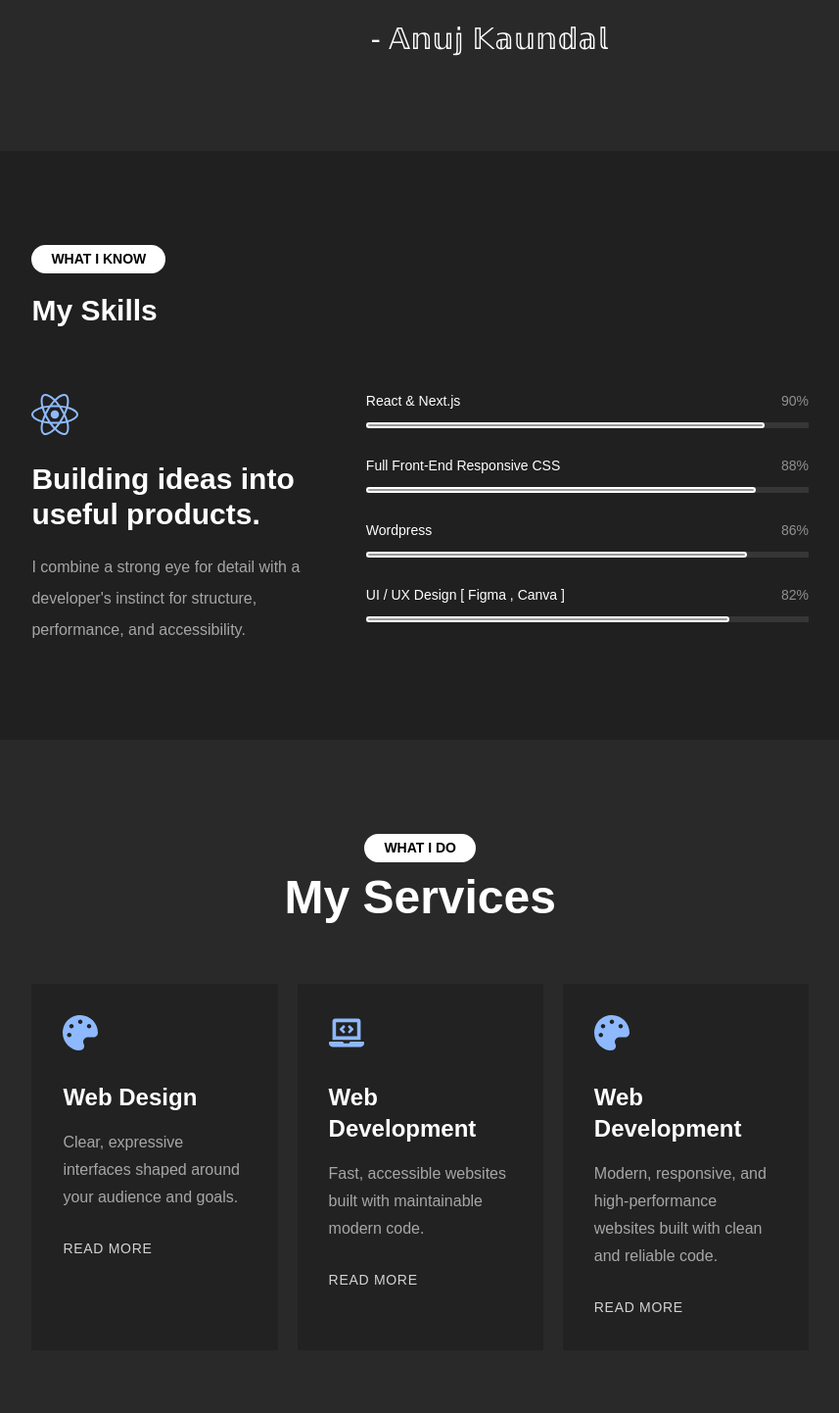
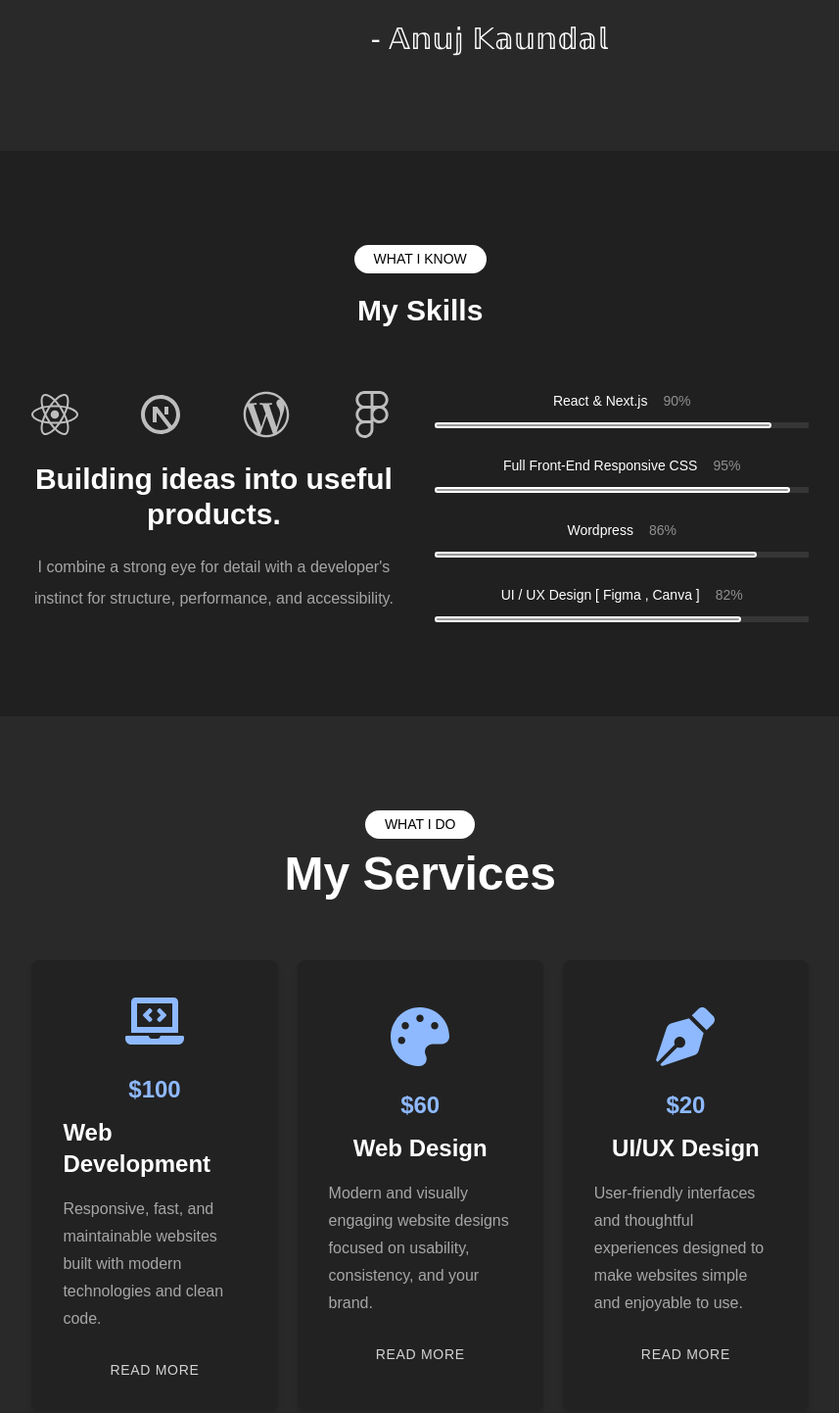
Before and after one commit to anujkaundal25/anuj-kaundal, a Next.js app: page / in a window 1280 px wide. Shown: the part 1356-2798 px from the top of the page at 98% size, without its empty margins (358-1215 px from the left). Built offline with nearby package versions, Linux system fonts and the light colour scheme.

Commit message:
create full portfolio

```diff
--- a/src/app/globals.css
+++ b/src/app/globals.css
@@ -42,7 +42,7 @@ button,li{
   padding: 0.25rem 1.25rem;
   color: #000000;
   font-size: 14px;
-  font-weight: 600;
+  font-weight: 300;
   line-height: 1.5;
   text-transform: uppercase;
 }
--- a/src/app/page.js
+++ b/src/app/page.js
@@ -3,7 +3,7 @@ import HeroSection from "@/component/home/HeroSection";
 import AboutMe from "@/component/home/AboutMe";
 import Skills from "@/component/home/Skills";
 import Services from "@/component/home/Services";
-import PortfolioSection from "@/component/home/Portfolio";
+import PortfolioSection from "@/component/home/Project";
 import Contact from "@/component/home/Contact";
 import Footer from "@/component/ui/Footer";
 
--- a/src/component/home/Contact.jsx
+++ b/src/component/home/Contact.jsx
@@ -67,7 +67,7 @@ export default function ContactSection() {
     <>
       <section
         id="contact"
-        className="scroll-mt-6 bg-[#1e1e1e] px-8 py-24 text-white sm:px-14 md:ml-[23%] md:px-16 lg:px-24"
+        className="scroll-mt-6 bg-[#1e1e1e] px-8 py-24 text-center text-white sm:px-14 md:ml-[23%] md:px-16 lg:px-24"
       >
         <p className="section-label mx-auto mb-12">Contact</p>
 
--- a/src/component/home/Portfolio.jsx
+++ b/src/component/home/Project.jsx
@@ -30,9 +30,9 @@ export default function PortfolioSection() {
                 className="h-52 w-full aspect-[1/1] object-contain p-2 transition duration-500"
               />
               {/* Text overlay on hover */}
-              <div className="absolute inset-x-0 bottom-0 bg-gradient-to-t from-black/95 via-black/70 to-transparent p-6 pt-12 transition-all duration-300 translate-y-2 opacity-0 group-hover:translate-y-0 group-hover:opacity-100">
-                <p className="text-xs font-semibold uppercase tracking-[0.25em] bg-white w-fit px-2 py-1 rounded-full text-black">{project.category}</p>
-                <h3 className="mt-2 text-xl font-semibold">{project.title}</h3>
+              <div className="absolute inset-x-0 bottom-0 bg-gradient-to-t from-black/95 via-black/70 to-transparent p-6 pt-12 transition-all duration-300 translate-y-2 lg:opacity-0 group-hover:translate-y-0 group-hover:opacity-100">
+                <p className="mx-auto w-fit rounded-full bg-white px-2 py-1 text-center text-xs font-semibold uppercase tracking-[0.25em] text-black">{project.category}</p>
+                <h3 className="mt-2 text-center text-xl font-semibold">{project.title}</h3>
               </div>
             </a>
           ))}
--- a/src/component/home/Services.jsx
+++ b/src/component/home/Services.jsx
@@ -1,25 +1,83 @@
-import React from "react";
-import { FaLaptopCode, FaPalette } from "react-icons/fa";
+"use client";
+
+import React, { useEffect, useState } from "react";
+import { FaLaptopCode, FaPalette, FaPenNib } from "react-icons/fa";
+
 const services = [
   {
-    icon: FaPalette,
-    title: "Web Design",
-    text: "Clear, expressive interfaces shaped around your audience and goals.",
-  },
-  {
     icon: FaLaptopCode,
+    price: "$100",
     title: "Web Development",
-    text: "Fast, accessible websites built with maintainable modern code.",
+    text: "Responsive, fast, and maintainable websites built with modern technologies and clean code.",
+    points: [
+      "“An advance payment of $50 is required and is non-refundable if the client cancels the project.”",
+      "Project delivery within 3 months.",
+      "1 months free support after delivery.",
+      "Up to 3 minor revision rounds included.",
+      "Up to 2 functional changes included.",
+      "Major changes will be charged separately.",
+      "Extra features are not included in the agreed price.",
+      "Client delays may extend the delivery date.",
+      "Domain, Hosting are not included in the agreed price.",
+      "Cancellation after work starts = no refund.",
+    ],
   },
   {
     icon: FaPalette,
-    title: "Web Development",
-    text: "Modern, responsive, and high-performance websites built with clean and reliable code.",
+    price: "$60",
+    title: "Web Design",
+    text: "Modern and visually engaging website designs focused on usability, consistency, and your brand.",
+    points: [
+      "“An advance payment of $20 is required and is non-refundable if the client cancels the project.”",
+      "Project delivery within 1 week.",
+      "2 months free support after delivery.",
+      "Minor UI changes are included.",
+      "Major redesigns are charged separately.",
+      "Extra pages are charged separately.",
+      "Final content must be provided by the client.",
+      "Client delays may extend delivery time.",
+      "Design is based on the approved requirements.",
+      "Domain, Hosting are not included in the agreed price.",
+      "Cancellation after work starts = no refund.",
+    ],
+  },
+  {
+    icon: FaPenNib,
+    price: "$20",
+    title: "UI/UX Design",
+    text: "User-friendly interfaces and thoughtful experiences designed to make websites simple and enjoyable to use.",
+    points: [
+      "“An advance payment of $5 is required and is non-refundable if the client cancels the project.”",
+      "Project delivery within 1-2 weeks.",
+      "Up to 3 revision rounds included.",
+      "Minor UI changes are included.",
+      "Major layout changes are charged separately.",
+      "Extra screens are charged separately.",
+      "User flow changes may cost extra.",
+      "Prototype included if mentioned in the scope.",
+      "Client must provide timely feedback.",
+      "Approved designs are considered final.",
+      "Cancellation after work starts = no refund.",
+    ],
   },
 ];
 
 export default function Services() {
+  const [selectedService, setSelectedService] = useState(null);
+
+  useEffect(() => {
+    if (!selectedService) return undefined;
+
+    const handleKeyDown = (event) => {
+      if (event.key === "Escape") setSelectedService(null);
+    };
+
+    document.addEventListener("keydown", handleKeyDown);
+    return () => document.removeEventListener("keydown", handleKeyDown);
+  }, [selectedService]);
+
   return (
+    <>
       <section
         id="services"
         className="scroll-mt-6 bg-[#292929] px-8 py-24 text-white sm:px-14 md:ml-[23%] md:px-16 lg:px-24"
@@ -28,28 +86,77 @@ export default function Services() {
         <p className="section-label mx-auto mb-3">
           What I Do
         </p>
+
         <h2 className="mt-3 text-center text-4xl font-bold sm:text-5xl">
           My Services
         </h2>
+
           <div className="mt-16 grid gap-5 lg:grid-cols-3">
-          {services.map(({ icon: Icon, title, text }) => (
+            {services.map(({ icon: Icon, price, title, text, points }) => (
             <article
               key={title}
-              className="bg-[#222222] p-8 transition-transform duration-300 hover:-translate-y-1"
+              className="bg-[#222222] p-8 transition-transform duration-300 hover:-translate-y-1 flex flex-col items-center justify-center rounded-lg shadow-md hover:shadow-lg"
             >
-              <Icon className="text-4xl text-[#8eb9ff]" />
-              <h3 className="mt-8 text-2xl font-semibold">{title}</h3>
-              <p className="mt-4 leading-7 text-white/60">{text}</p>
-              <a
-                href="#contact"
-                className="mt-7 inline-block text-sm uppercase tracking-wider text-white/80 hover:text-[#8eb9ff]"
+              <Icon className="text-6xl text-[#8eb9ff]" />
+
+              <p className="mt-6 text-2xl font-bold text-[#8eb9ff]">
+                {price}
+              </p>
+
+              <h3 className="mt-3 text-2xl font-semibold">
+                {title}
+              </h3>
+
+              <p className="mt-4 leading-7 text-white/60">
+                {text}
+              </p>
+
+              <button
+                type="button"
+                onClick={() => setSelectedService({ title, points })}
+                className="mt-7 inline-block text-sm uppercase tracking-wider text-white/80 transition-colors hover:text-[#8eb9ff]"
               >
                 Read More
-              </a>
+              </button>
             </article>
             ))}
           </div>
         </div>
       </section>
+
+      {selectedService && (
+        <div
+          className="fixed inset-0 z-50 flex items-center justify-center bg-black/75 px-4 py-8"
+          role="presentation"
+          onClick={() => setSelectedService(null)}
+        >
+          <div
+            role="dialog"
+            aria-modal="true"
+            aria-labelledby="service-modal-title"
+            className="relative max-h-full w-full max-w-lg overflow-y-auto rounded-lg bg-[#222222] p-7 text-white shadow-2xl sm:p-9"
+            onClick={(event) => event.stopPropagation()}
+          >
+            <button
+              type="button"
+              aria-label="Close service details"
+              onClick={() => setSelectedService(null)}
+              className="absolute right-4 top-3 text-2xl leading-none text-white/60 transition-colors hover:text-white"
+            >
+              &times;
+            </button>
+
+            <h2 id="service-modal-title" className="pr-8 text-2xl font-bold text-[#8eb9ff]">
+              {selectedService.title}
+            </h2>
+            <ul className="mt-6 list-disc space-y-3 pl-5 text-left leading-6 text-white/75">
+              {selectedService.points.map((point) => (
+                <li key={point}>{point}</li>
+              ))}
+            </ul>
+          </div>
+        </div>
+      )}
+    </>
   );
 }
--- a/src/component/home/Skills.jsx
+++ b/src/component/home/Skills.jsx
@@ -1,9 +1,11 @@
 import React from "react";
 import { FaReact } from "react-icons/fa";
-
+import { RiNextjsLine } from "react-icons/ri";
+import { FaWordpressSimple } from "react-icons/fa";
+import { FaFigma } from "react-icons/fa";
 const skills = [
   { name: "React & Next.js", value: "90%" },
-  { name: "Full Front-End Responsive CSS", value: "88%" },
+  { name: "Full Front-End Responsive CSS", value: "95%" },
   { name: "Wordpress", value: "86%" },
   { name: "UI / UX Design [ Figma , Canva ]", value: "82%" },
 ];
@@ -12,10 +14,10 @@ export default function SkillsSection() {
   return (
     <section
       id="skills"
-      className="scroll-mt-6 bg-[#202020] px-8 py-24 text-white sm:px-14 md:ml-[23%] md:px-16 lg:px-24"
+      className="scroll-mt-6 bg-[#202020] px-8 py-24 text-center text-white sm:px-14 md:ml-[23%] md:px-16 lg:px-24"
     >
       <div className="mx-auto max-w-6xl">
-        <span className="section-label mb-3">
+        <span className="section-label mx-auto mb-3">
           What I Know
         </span>
         <h2 className="mt-5 text-4xl font-bold sm:text-3xl">
@@ -23,7 +25,13 @@ export default function SkillsSection() {
         </h2>
         <div className="mt-16 grid gap-10 lg:grid-cols-[0.8fr_1.2fr]">
           <div>
-            <FaReact className="text-5xl text-[#8eb9ff]" />
+            <div className="flex items-center justify-center gap-3 text-5xl text-white/70 lg:gap-15">
+              <FaReact />
+              <RiNextjsLine />
+              <FaWordpressSimple />
+              <FaFigma />
+
+            </div>
             <h3 className="mt-6 text-3xl font-semibold">
               Building ideas into useful products.
             </h3>
@@ -35,7 +43,7 @@ export default function SkillsSection() {
           <div className="space-y-7">
             {skills.map((skill) => (
               <div key={skill.name}>
-                <div className="mb-3 flex justify-between text-sm">
+                <div className="mb-3 flex justify-center gap-4 text-sm">
                   <span>{skill.name}</span>
                   <span className="text-white/50">{skill.value}</span>
                 </div>
--- a/src/component/ui/Header.jsx
+++ b/src/component/ui/Header.jsx
@@ -10,7 +10,7 @@ function Header() {
     { label: "About Me", id: "about" },
     { label: "Skills", id: "skills" },
     { label: "Services", id: "services" },
-    { label: "Portfolio", id: "portfolio" },
+    { label: "Projects", id: "portfolio" },
     { label: "Contact", id: "contact" },
   ];
 
```
Also changed, not shown: src/component/home/HeroSection.jsx (+4 -3 lines). Lines whose indentation alone changed are shown as unchanged.
